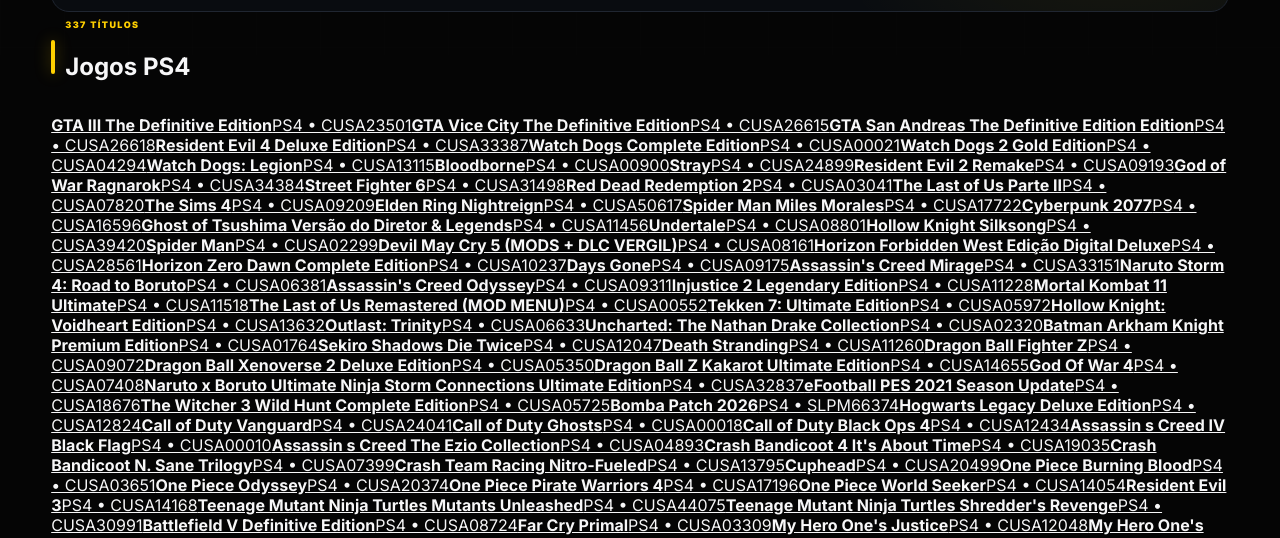
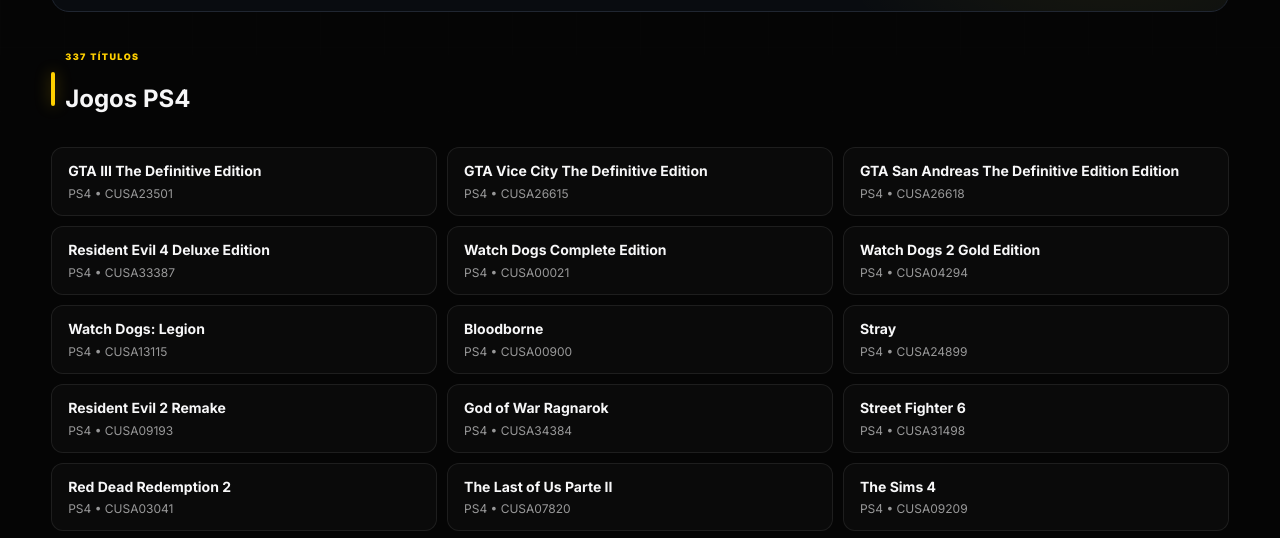
Before and after one commit to wesleydesousa/pkgbrasil-site, a plain HTML site: page jogos.html in a window 1280 px wide. Shown: the part 337-875 px from the top of the page. Drawn offline with Linux system fonts and the light colour scheme.

Commit message:
SEO: estilizar índice rastreável do catálogo

```diff
--- a/styles.css
+++ b/styles.css
@@ -234,3 +234,12 @@
 .related span{display:block;padding:11px;font-size:13px;line-height:1.35}
 @media (max-width:900px){.related-grid{grid-template-columns:repeat(3,minmax(0,1fr))}}
 @media (max-width:680px){.game-seo-page{padding:22px 15px 50px}.game-seo-card{grid-template-columns:1fr;padding:18px;gap:24px}.game-seo-cover{max-width:310px;margin:auto}.game-seo-specs{grid-template-columns:1fr}.related-grid{grid-template-columns:repeat(2,minmax(0,1fr))}}
+
+/* SEO crawlable catalog */
+.seo-catalog{margin-top:32px}
+.seo-game-grid{display:grid;grid-template-columns:repeat(3,minmax(0,1fr));gap:10px}
+.seo-game-link{display:flex;flex-direction:column;gap:5px;padding:14px 16px;border:1px solid rgba(255,255,255,.08);border-radius:12px;background:rgba(255,255,255,.025);color:inherit;text-decoration:none;transition:transform .2s ease,border-color .2s ease}
+.seo-game-link:hover{transform:translateY(-2px);border-color:rgba(255,255,255,.22)}
+.seo-game-link strong{font-size:14px;line-height:1.35}.seo-game-link span{font-size:12px;opacity:.6}
+@media(max-width:900px){.seo-game-grid{grid-template-columns:repeat(2,minmax(0,1fr))}}
+@media(max-width:560px){.seo-game-grid{grid-template-columns:1fr}}
```
